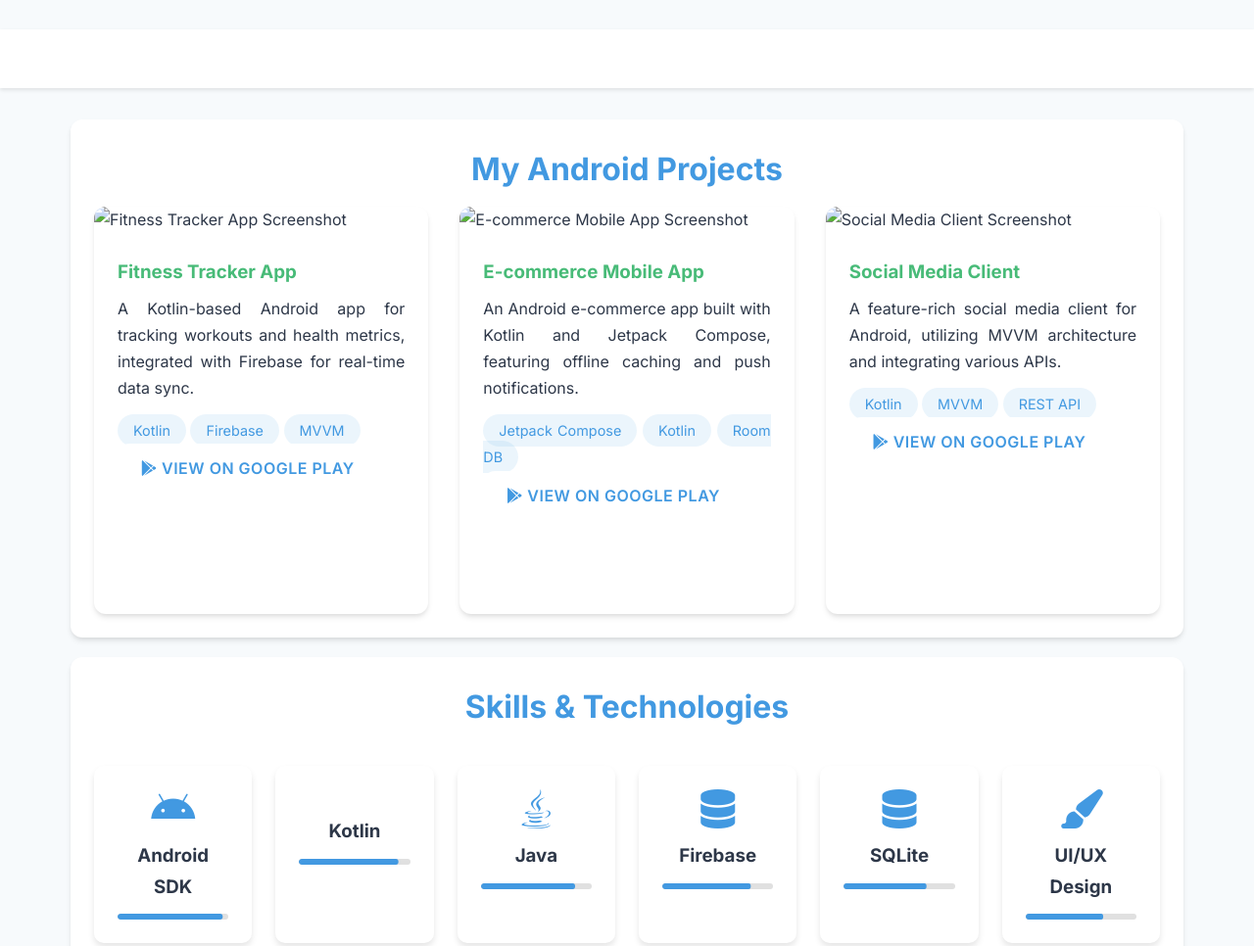
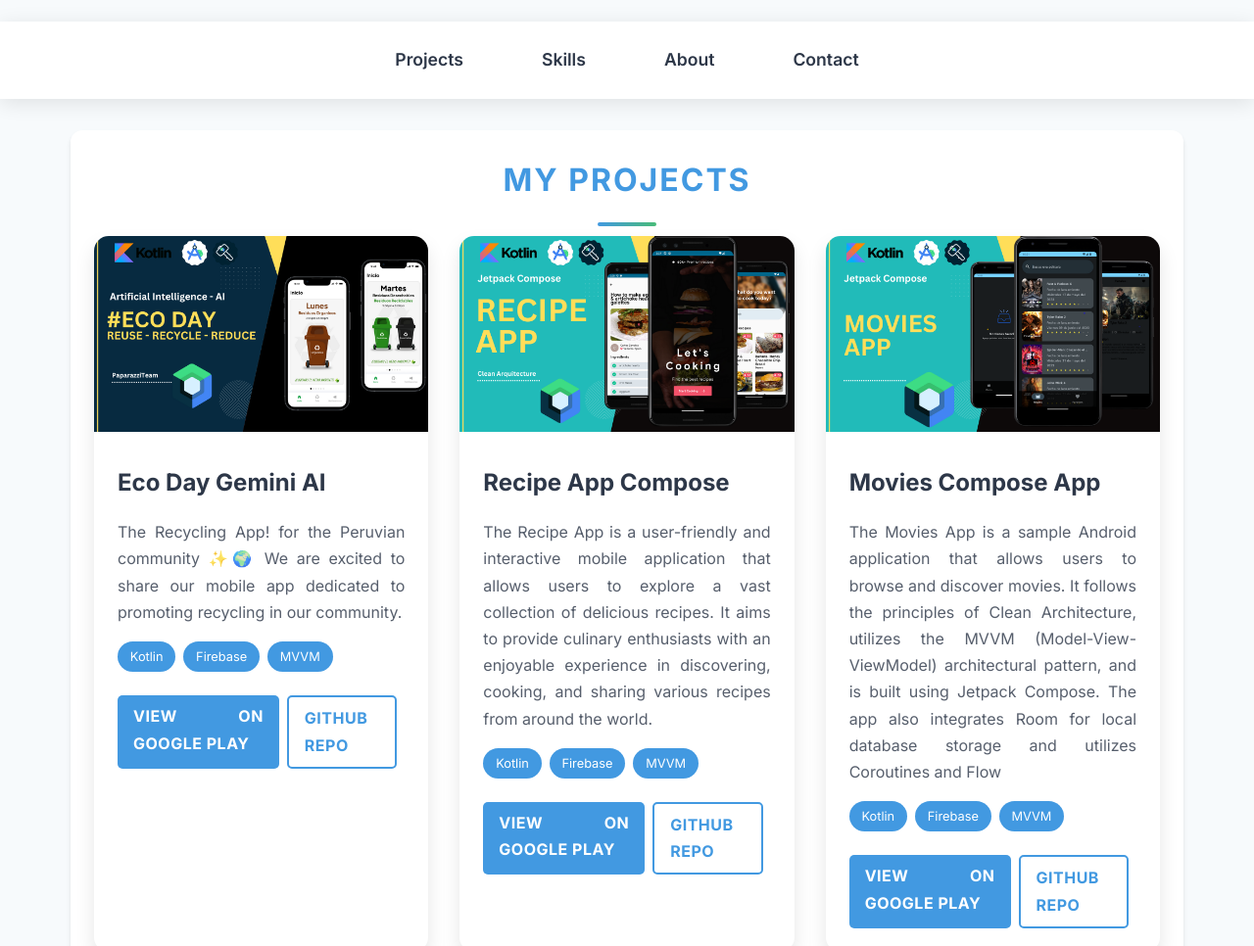
Before and after one commit to ahuamana/ahuamana.github.io, a plain HTML site: page index.html in a window 1280 px wide. Shown: the part 603-1569 px from the top of the page at 98% size. Drawn offline with nearby package versions, Linux system fonts and the light colour scheme.

Commit message:
if applied this will improve projects section ui, and add information about my projects

```diff
--- a/index.html
+++ b/index.html
@@ -8,6 +8,8 @@
     <link rel="stylesheet" href="about.css">
     <link rel="stylesheet" href="contact.css">
     <link rel="stylesheet" href="header.css">
+    <link rel="stylesheet" href="navigation.css">
+    <link rel="stylesheet" href="project-card.css">
     <!-- Inter font from Google Fonts -->
     <link href="https://fonts.googleapis.com/css2?family=Inter:wght@400;500;600;700&display=swap" rel="stylesheet">
     <!-- Font Awesome for icons -->
@@ -50,90 +52,78 @@
         </div>
       </header>
 
-    <nav>
-        <div class="container">
-            <ul>
-                <li><a href="#projects">Projects</a></li>
-                <li><a href="#skills">Skills</a></li>
-                <li><a href="#about">About</a></li>
-                <li><a href="#contact">Contact</a></li>
+      <nav class="main-nav">
+        <div class="container nav-container">
+            <ul class="nav-list">
+                <li class="nav-item"><a href="#projects" class="nav-link">Projects<span class="nav-indicator"></span></a></li>
+                <li class="nav-item"><a href="#skills" class="nav-link">Skills<span class="nav-indicator"></span></a></li>
+                <li class="nav-item"><a href="#about" class="nav-link">About<span class="nav-indicator"></span></a></li>
+                <li class="nav-item"><a href="#contact" class="nav-link">Contact<span class="nav-indicator"></span></a></li>
             </ul>
         </div>
     </nav>
 
     <main>
-        <section id="projects" class="section fade-in">
+        <section id="projects" class="section projects-section">
             <div class="container">
-                <h2>My Android Projects</h2>
-                <div class="projects">
-                    <article class="project">
+                <h2 class="section-title">My Projects</h2>
+                <div class="projects-grid">
+                    <div class="project-card" data-aos="fade-up">
                         <div class="project-image">
-                            <img src="/api/placeholder/400/200" alt="Fitness Tracker App Screenshot" loading="lazy">
+                            <img src="/api/placeholder/400/200/ecoday-gemini-ai.png" alt="EcoDay-GeminiAI" loading="lazy">
                         </div>
-                        <div class="project-info">
-                            <h3>Fitness Tracker App</h3>
-                            <p>A Kotlin-based Android app for tracking workouts and health metrics, integrated with Firebase for real-time data sync.</p>
+                        <div class="project-content">
+                            <h3 class="project-title">Eco Day Gemini AI</h3>
+                            <p class="project-description">The Recycling App! for the Peruvian community ✨🌍 We are excited to share our mobile app dedicated to promoting recycling in our community.</p>
                             <div class="project-tech">
                                 <span class="tech-tag">Kotlin</span>
                                 <span class="tech-tag">Firebase</span>
                                 <span class="tech-tag">MVVM</span>
                             </div>
                             <div class="project-links">
-                                <a href="#" class="btn btn-primary">
-                                    <i class="fab fa-google-play"></i> View on Google Play
-                                </a>
-                                <a href="#" class="btn btn-secondary">
-                                    <i class="fab fa-github"></i> GitHub Repo
-                                </a>
+                                <a href="https://play.google.com/store/apps/details?id=com.ahuaman.ecoday" class="btn btn-primary">View on Google Play</a>
+                                <a href="https://github.com/ahuamana/EcoDay" class="btn btn-secondary">GitHub Repo</a>
                             </div>
                         </div>
-                    </article>
+                    </div>
 
-                    <article class="project">
+                    <div class="project-card" data-aos="fade-up">
                         <div class="project-image">
-                            <img src="/api/placeholder/400/200" alt="E-commerce Mobile App Screenshot" loading="lazy">
+                            <img src="/api/placeholder/400/200/recipe-app-compose.png" alt="recipe-app-compose" loading="lazy">
                         </div>
-                        <div class="project-info">
-                            <h3>E-commerce Mobile App</h3>
-                            <p>An Android e-commerce app built with Kotlin and Jetpack Compose, featuring offline caching and push notifications.</p>
+                        <div class="project-content">
+                            <h3 class="project-title">Recipe App Compose</h3>
+                            <p class="project-description">The Recipe App is a user-friendly and interactive mobile application that allows users to explore a vast collection of delicious recipes. It aims to provide culinary enthusiasts with an enjoyable experience in discovering, cooking, and sharing various recipes from around the world.</p>
                             <div class="project-tech">
-                                <span class="tech-tag">Jetpack Compose</span>
                                 <span class="tech-tag">Kotlin</span>
-                                <span class="tech-tag">Room DB</span>
+                                <span class="tech-tag">Firebase</span>
+                                <span class="tech-tag">MVVM</span>
                             </div>
                             <div class="project-links">
-                                <a href="#" class="btn btn-primary">
-                                    <i class="fab fa-google-play"></i> View on Google Play
-                                </a>
-                                <a href="#" class="btn btn-secondary">
-                                    <i class="fab fa-github"></i> GitHub Repo
-                                </a>
+                                <a href="https://github.com/ahuamana/RecipeApp" class="btn btn-primary">View on Google Play</a>
+                                <a href="https://github.com/ahuamana/RecipeApp" class="btn btn-secondary">GitHub Repo</a>
                             </div>
                         </div>
-                    </article>
+                    </div>
 
-                    <article class="project">
+                    <div class="project-card" data-aos="fade-up">
                         <div class="project-image">
-                            <img src="/api/placeholder/400/200" alt="Social Media Client Screenshot" loading="lazy">
+                            <img src="/api/placeholder/400/200/movies-app-compose.png" alt="recipe-app-compose" loading="lazy">
                         </div>
-                        <div class="project-info">
-                            <h3>Social Media Client</h3>
-                            <p>A feature-rich social media client for Android, utilizing MVVM architecture and integrating various APIs.</p>
+                        <div class="project-content">
+                            <h3 class="project-title">Movies Compose App</h3>
+                            <p class="project-description">The Movies App is a sample Android application that allows users to browse and discover movies. It follows the principles of Clean Architecture, utilizes the MVVM (Model-View-ViewModel) architectural pattern, and is built using Jetpack Compose. The app also integrates Room for local database storage and utilizes Coroutines and Flow</p>
                             <div class="project-tech">
                                 <span class="tech-tag">Kotlin</span>
+                                <span class="tech-tag">Firebase</span>
                                 <span class="tech-tag">MVVM</span>
-                                <span class="tech-tag">REST API</span>
                             </div>
                             <div class="project-links">
-                                <a href="#" class="btn btn-primary">
-                                    <i class="fab fa-google-play"></i> View on Google Play
-                                </a>
-                                <a href="#" class="btn btn-secondary">
-                                    <i class="fab fa-github"></i> GitHub Repo
-                                </a>
+                                <a href="https://github.com/ahuamana/MoviesAppJetpackCompose" class="btn btn-primary">View on Google Play</a>
+                                <a href="https://github.com/ahuamana/MoviesAppJetpackCompose" class="btn btn-secondary">GitHub Repo</a>
                             </div>
                         </div>
-                    </article>
+                    </div>
                 </div>
             </div>
         </section>
--- /dev/null
+++ b/navigation.css
@@ -0,0 +1,140 @@
+.main-nav {
+    background-color: rgba(255, 255, 255, 0.98);
+    box-shadow: 0 4px 20px rgba(0, 0, 0, 0.1);
+    position: sticky;
+    top: 0;
+    z-index: 1000;
+    padding: 1rem 0;
+    transition: all 0.3s ease;
+}
+
+body.dark-mode .main-nav {
+    background-color: rgba(26, 31, 46, 0.98);
+    box-shadow: 0 4px 20px rgba(0, 0, 0, 0.2);
+}
+
+.nav-container {
+    max-width: 1200px;
+    margin: 0 auto;
+    padding: 0 2rem;
+}
+
+.nav-list {
+    list-style-type: none;
+    display: flex;
+    justify-content: center;
+    align-items: center;
+    padding: 0;
+    margin: 0;
+}
+
+.nav-item {
+    margin: 0 1.5rem;
+    position: relative;
+    animation: fadeInDown 0.5s ease forwards;
+    opacity: 0;
+}
+
+.nav-link {
+    color: var(--text-color);
+    text-decoration: none;
+    font-weight: 600;
+    font-size: 1.1rem;
+    padding: 0.5rem 0;
+    transition: all 0.3s ease;
+    position: relative;
+    display: inline-block;
+}
+
+body.dark-mode .nav-link {
+    color: var(--dark-text-color);
+}
+
+.nav-link:hover, .nav-link:focus {
+    color: var(--primary-color);
+}
+
+body.dark-mode .nav-link:hover, body.dark-mode .nav-link:focus {
+    color: var(--dark-primary-color);
+}
+
+.nav-indicator {
+    position: absolute;
+    bottom: -5px;
+    left: 0;
+    height: 3px;
+    width: 0;
+    background-color: var(--primary-color);
+    transition: width 0.3s ease;
+}
+
+body.dark-mode .nav-indicator {
+    background-color: var(--dark-primary-color);
+}
+
+.nav-link:hover .nav-indicator, .nav-link:focus .nav-indicator {
+    width: 100%;
+}
+
+.nav-item::before {
+    content: '';
+    position: absolute;
+    top: 50%;
+    left: 50%;
+    transform: translate(-50%, -50%);
+    width: 0;
+    height: 0;
+    background-color: rgba(66, 153, 225, 0.1);
+    border-radius: 50%;
+    transition: all 0.5s ease;
+    z-index: -1;
+}
+
+body.dark-mode .nav-item::before {
+    background-color: rgba(127, 179, 236, 0.1);
+}
+
+.nav-item:hover::before {
+    width: 180%;
+    height: 180%;
+}
+
+@media (max-width: 768px) {
+    .nav-list {
+        flex-direction: column;
+    }
+
+    .nav-item {
+        margin: 0.8rem 0;
+    }
+
+    .nav-item::before {
+        display: none;
+    }
+
+    .nav-link {
+        font-size: 1.2rem;
+        padding: 0.7rem 1.5rem;
+        background-color: rgba(66, 153, 225, 0.1);
+        border-radius: 25px;
+        transition: all 0.3s ease;
+    }
+
+    body.dark-mode .nav-link {
+        background-color: rgba(127, 179, 236, 0.1);
+    }
+
+    .nav-link:hover, .nav-link:focus {
+        background-color: var(--primary-color);
+        color: white;
+    }
+
+    body.dark-mode .nav-link:hover, body.dark-mode .nav-link:focus {
+        background-color: var(--dark-primary-color);
+        color: var(--dark-background-color);
+    }
+
+    .nav-indicator {
+        display: none;
+    }
+}
--- /dev/null
+++ b/project-card.css
@@ -0,0 +1,150 @@
+.projects-section {
+    padding: 5rem 0;
+    background-color: var(--background-color);
+  }
+
+  body.dark-mode .projects-section {
+    background-color: var(--dark-background-color);
+  }
+
+  .section-title {
+    font-size: 2.5rem;
+    text-align: center;
+    margin-bottom: 3rem;
+    color: var(--primary-color);
+  }
+
+  body.dark-mode .section-title {
+    color: var(--dark-primary-color);
+  }
+
+  .projects-grid {
+    display: grid;
+    grid-template-columns: repeat(auto-fit, minmax(300px, 1fr));
+    gap: 2rem;
+  }
+
+  .project-card {
+    background-color: var(--surface-color);
+    border-radius: 15px;
+    overflow: hidden;
+    box-shadow: 0 10px 20px rgba(0, 0, 0, 0.1);
+    transition: all 0.3s ease;
+  }
+
+  body.dark-mode .project-card {
+    background-color: var(--dark-surface-color);
+    box-shadow: 0 10px 20px rgba(0, 0, 0, 0.2);
+  }
+
+  .project-card:hover {
+    transform: translateY(-10px);
+    box-shadow: 0 15px 30px rgba(0, 0, 0, 0.2);
+  }
+
+  .project-image {
+    position: relative;
+    overflow: hidden;
+  }
+
+  .project-image img {
+    width: 100%;
+    height: 200px;
+    object-fit: cover;
+    transition: transform 0.5s ease;
+  }
+
+  .project-card:hover .project-image img {
+    transform: scale(1.1);
+  }
+
+  .project-content {
+    padding: 1.5rem;
+  }
+
+  .project-title {
+    font-size: 1.5rem;
+    margin-bottom: 1rem;
+    color: var(--text-color);
+  }
+
+  body.dark-mode .project-title {
+    color: var(--dark-text-color);
+  }
+
+  .project-description {
+    font-size: 1rem;
+    color: var(--text-color);
+    opacity: 0.8;
+    margin-bottom: 1rem;
+  }
+
+  body.dark-mode .project-description {
+    color: var(--dark-text-color);
+  }
+
+  .project-tech {
+    display: flex;
+    flex-wrap: wrap;
+    margin-bottom: 1rem;
+  }
+
+  .tech-tag {
+    background-color: var(--primary-color);
+    color: white;
+    padding: 0.3rem 0.8rem;
+    border-radius: 20px;
+    font-size: 0.8rem;
+    margin-right: 0.5rem;
+    margin-bottom: 0.5rem;
+  }
+
+  body.dark-mode .tech-tag {
+    background-color: var(--dark-primary-color);
+    color: var(--dark-background-color);
+  }
+
+  .project-links {
+    display: flex;
+    justify-content: space-between;
+  }
+
+  .btn {
+    padding: 0.5rem 1rem;
+    border-radius: 5px;
+    font-weight: bold;
+    text-decoration: none;
+    transition: all 0.3s ease;
+  }
+
+  .btn-primary {
+    background-color: var(--primary-color);
+    color: white;
+  }
+
+  .btn-secondary {
+    background-color: transparent;
+    color: var(--primary-color);
+    border: 2px solid var(--primary-color);
+  }
+
+  body.dark-mode .btn-primary {
+    background-color: var(--dark-primary-color);
+    color: var(--dark-background-color);
+  }
+
+  body.dark-mode .btn-secondary {
+    color: var(--dark-primary-color);
+    border-color: var(--dark-primary-color);
+  }
+
+  .btn:hover {
+    transform: translateY(-3px);
+    box-shadow: 0 5px 15px rgba(0, 0, 0, 0.1);
+  }
+
+  @media (max-width: 768px) {
+    .projects-grid {
+      grid-template-columns: 1fr;
+    }
+  }
```
Also changed, not shown: api/placeholder/400/200/ecoday-gemini-ai.png (added), api/placeholder/400/200/movies-app-compose.png (added), api/placeholder/400/200/recipe-app-compose.png (added).
